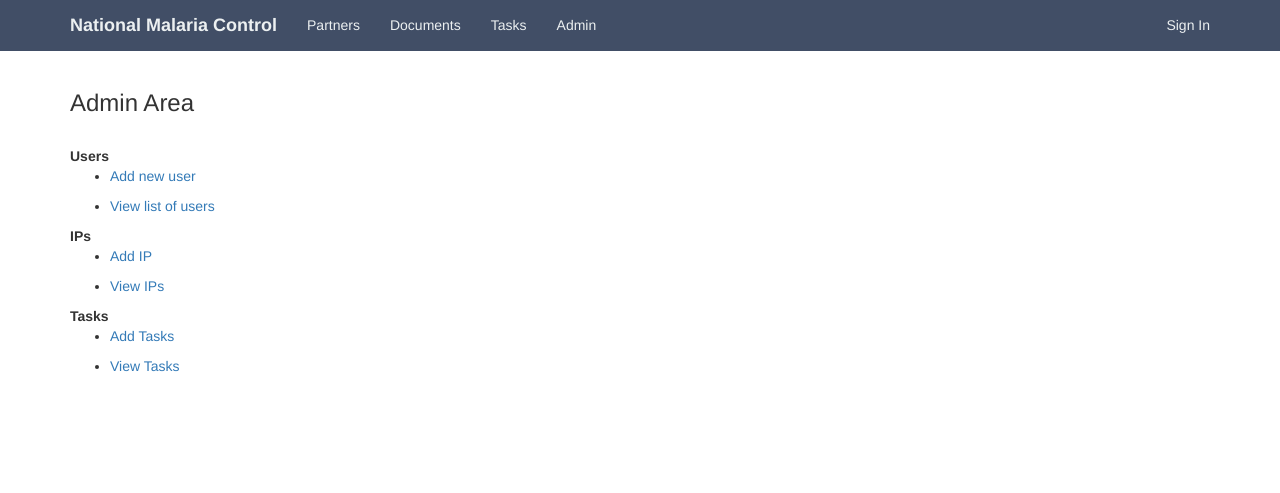
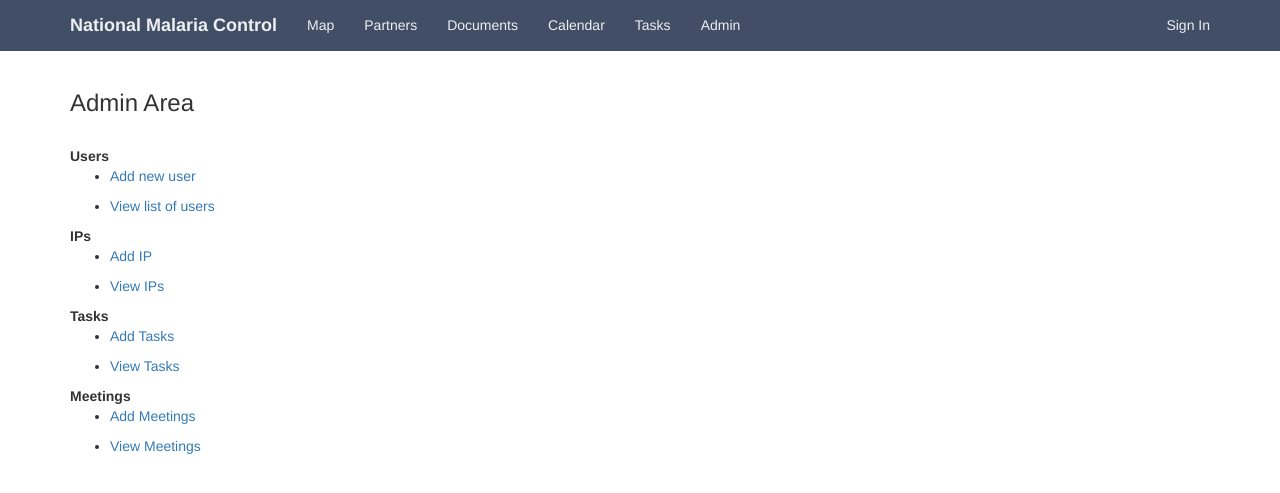
Before and after one commit to CHAIUganda/MalariaTool, a Django app: template malariatool/dashboard/templates/admin_index.html in a window 1280 px wide. Shown: the top 493 px of the page. Run offline with Django 3.2, Linux system fonts and the light colour scheme; the template is opened without the code that fills it, so the values that code supplies are empty; some libraries are stand-ins or nearby versions.

Commit message:
admin can add meetings and stub for maps

```diff
--- a/malariatool/dashboard/templates/admin_index.html
+++ b/malariatool/dashboard/templates/admin_index.html
@@ -24,6 +24,12 @@
             <li><p><a href="{% url "dashboard:task-new" %}">Add Tasks</a></p></li>
             <li><p><a href="{% url "dashboard:task-list" %}">View Tasks</a></p></li>
         </ul>
+
+        <strong>Meetings</strong>
+        <ul>
+            <li><p><a href="{% url "dashboard:meeting-new" %}">Add Meetings</a></p></li>
+            <li><p><a href="{% url "dashboard:calendar-view" %}">View Meetings</a></p></li>
+        </ul>
     </div>
 
 {% endblock %}
--- a/malariatool/dashboard/templates/base.html
+++ b/malariatool/dashboard/templates/base.html
@@ -49,8 +49,10 @@
         </div>
         <div id="navbar" class="collapse navbar-collapse">
             <ul class="nav navbar-nav">
+                <li><a href="{% url 'dashboard:map-view' %}">Map</a></li>
                 <li><a href="{% url 'dashboard:ip-list' %}">Partners</a></li>
                 <li><a href="{% url 'dashboard:document-list' %}">Documents</a></li>
+                <li><a href="{% url 'dashboard:calendar-view' %}">Calendar</a></li>
                 {% if user|can:'add_task' %}
                     <li><a href="{% url 'dashboard:task-list' %}">Tasks</a></li>
                 {% endif %}
--- /dev/null
+++ b/malariatool/dashboard/templates/dashboard/maps.html
@@ -0,0 +1,5 @@
+{% extends "base.html" %}
+
+{% block content %}
+aslkdhkasdklsand map
+{% endblock %}
--- a/malariatool/dashboard/urls.py
+++ b/malariatool/dashboard/urls.py
@@ -5,6 +5,7 @@ from dashboard.views.calendar import CalendarView
 from dashboard.views.document import DocumentListView, DocumentCreateView, DocumentDetailView
 from dashboard.views.home import Home
 from dashboard.views.implementing_partner import IPListView, IPCreateView, IPDetailView
+from dashboard.views.map import MapView
 from dashboard.views.meeting import MeetingCreateView
 from dashboard.views.task import TaskCreateView, TaskListView, TaskItemCreateView, TaskDetailView, TaskItemUpdateView, \
     TaskNoteUpdateView, TaskItemNotesListView
@@ -37,6 +38,8 @@ urlpatterns = [
     url(r'^meeting/add/$', MeetingCreateView.as_view(), name='meeting-new'),
     url(r'^calendar/$', CalendarView.as_view(), name='calendar-view'),
 
+    url(r'^map/$', MapView.as_view(), name='map-view'),
+
     url(r'^login/$', 'django.contrib.auth.views.login', name='login',
         kwargs={'template_name': 'login.html'}),
     url(r'^logout/$', 'django.contrib.auth.views.logout', name='logout', kwargs={'next_page': '/'}),
--- /dev/null
+++ b/malariatool/dashboard/views/map.py
@@ -0,0 +1,5 @@
+from django.views.generic import TemplateView
+
+
+class MapView(TemplateView):
+    template_name = "dashboard/maps.html"
```
